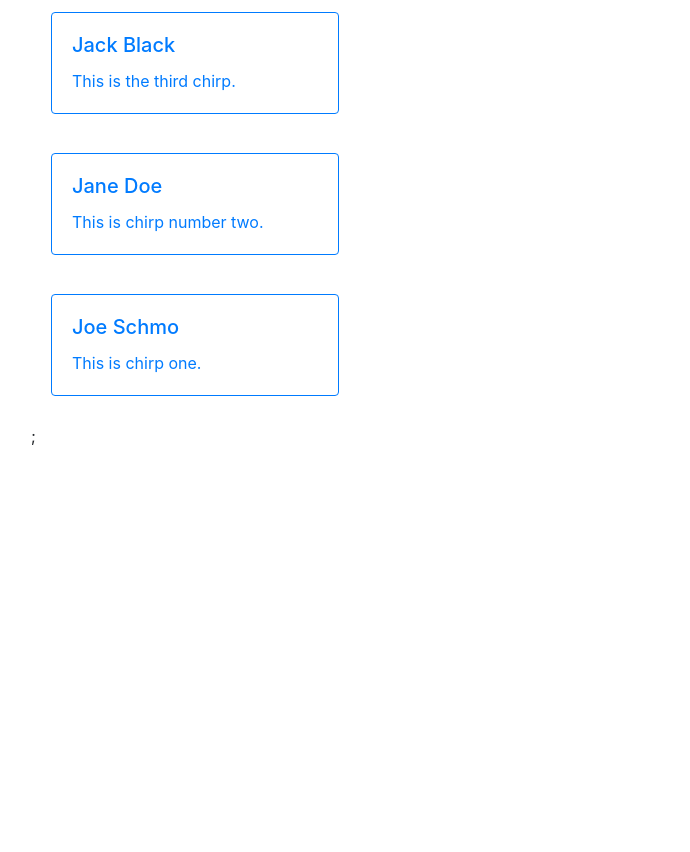
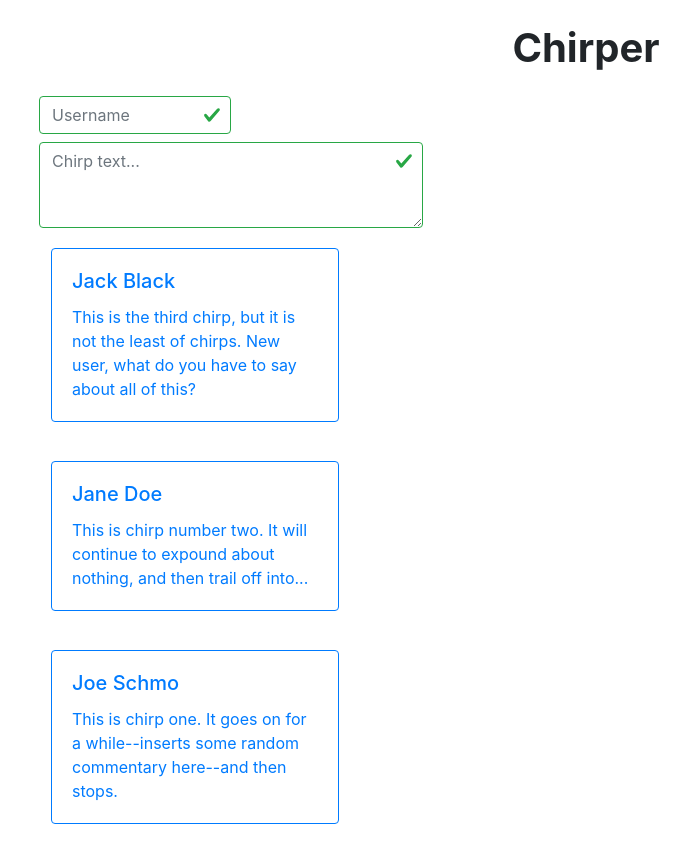
Before and after one commit to cordellr/chirper-app, a React (Create React App) app: page / in a window 1280 px wide. Shown: the whole page, without its empty margins (54-744 px from the left). Before the commit the page ends 800 px from the top, so only its background shows below. Built offline with nearby package versions, Linux system fonts and the light colour scheme.

Commit message:
Added input forms

```diff
--- a/src/App.js
+++ b/src/App.js
@@ -7,6 +7,7 @@ class App extends Component {
   render() {
     return (
       <main className="container">
+        <h1 className="text-center font-weight-bold m-4">Chirper</h1>
         <MessageContainer />
       </main>
     );
--- /dev/null
+++ b/src/components/inputForm.jsx
@@ -0,0 +1,26 @@
+import React from "react";
+
+const InputForm = () => {
+  return (
+    <form>
+      <div className="form-group m-2" style={{ maxWidth: "12rem" }}>
+        <input
+          type="text"
+          className="form-control is-valid"
+          id="exampleFormControlInput1"
+          placeholder="Username"
+        />
+      </div>
+      <div className="form-group m-2" style={{ maxWidth: "24rem" }}>
+        <textarea
+          className="form-control is-valid"
+          id="exampleFormControlTextarea1"
+          placeholder="Chirp text..."
+          rows="3"
+        />
+      </div>
+    </form>
+  );
+};
+
+export default InputForm;
--- a/src/components/messageBox.jsx
+++ b/src/components/messageBox.jsx
@@ -1,15 +1,19 @@
 import React from "react";
-//import { getMessages } from "./messageContainer";
 
 const MessageBox = props => {
+  //object destructuring
   const { messages } = props;
 
-  //console.log(messages[0].id);
-
+  //maps the chirps from messages array into list
+  //used bootstrap cards to format chirps
   return (
     <ul className="list-group">
       {messages.reverse().map(message => (
-        <li className="list-group-item" style={{ border: "none" }}>
+        <li
+          key={message.id}
+          className="list-group-item"
+          style={{ border: "none" }}
+        >
           <div
             className="card border-primary mb-3"
             style={{ maxWidth: "18rem" }}
@@ -21,7 +25,6 @@ const MessageBox = props => {
           </div>
         </li>
       ))}
-      ;
     </ul>
   );
 };
--- a/src/components/messageContainer.jsx
+++ b/src/components/messageContainer.jsx
@@ -1,17 +1,38 @@
 import React, { Component } from "react";
 import MessageBox from "./messageBox";
+import InputForm from "./inputForm";
 
 class MessageContainer extends Component {
   state = {
     messages: [
-      { id: "1", author: "Joe Schmo", messageText: "This is chirp one." },
-      { id: "2", author: "Jane Doe", messageText: "This is chirp number two." },
-      { id: "3", author: "Jack Black", messageText: "This is the third chirp." }
+      {
+        id: "1",
+        author: "Joe Schmo",
+        messageText:
+          "This is chirp one. It goes on for a while--inserts some random commentary here--and then stops."
+      },
+      {
+        id: "2",
+        author: "Jane Doe",
+        messageText:
+          "This is chirp number two. It will continue to expound about nothing, and then trail off into..."
+      },
+      {
+        id: "3",
+        author: "Jack Black",
+        messageText:
+          "This is the third chirp, but it is not the least of chirps. New user, what do you have to say about all of this?"
+      }
     ]
   };
 
   render() {
-    return <MessageBox messages={this.state.messages} />;
+    return (
+      <div>
+        <InputForm />
+        <MessageBox messages={this.state.messages} />
+      </div>
+    );
   }
 }
 
```
